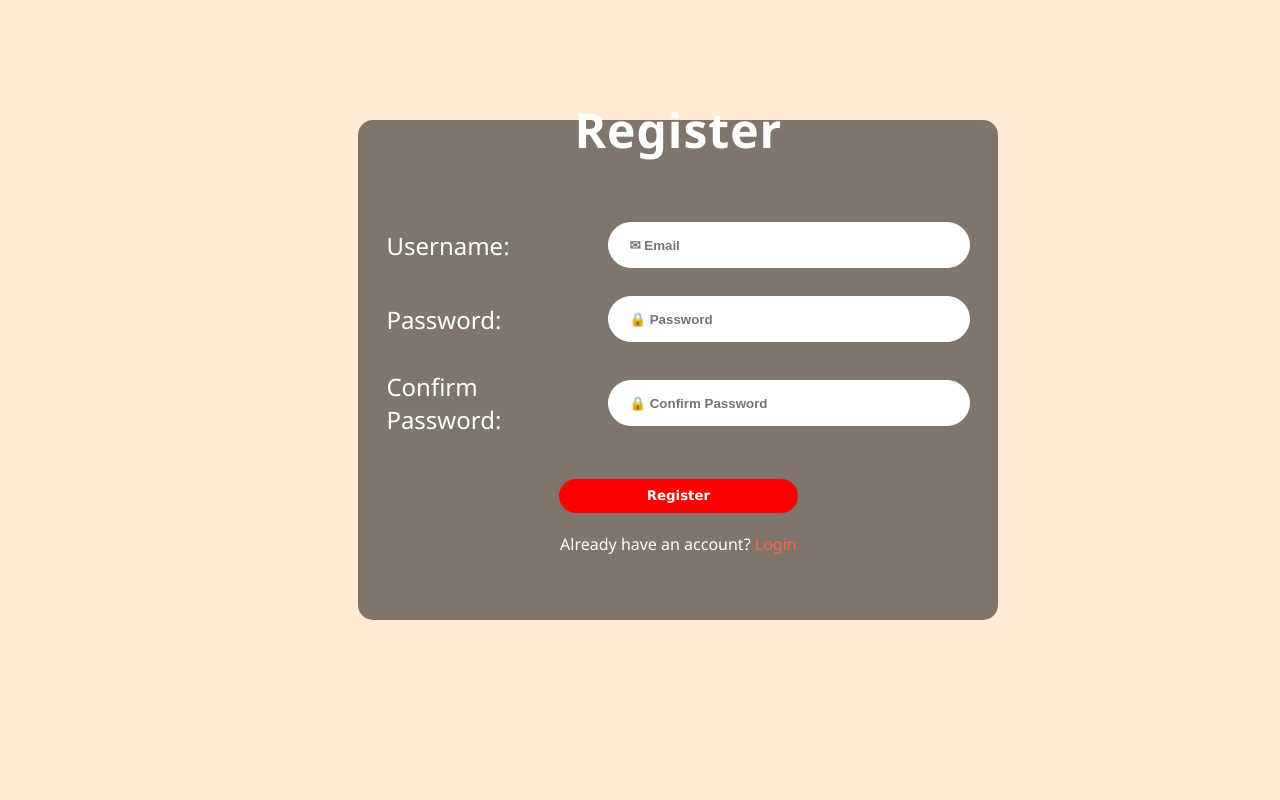
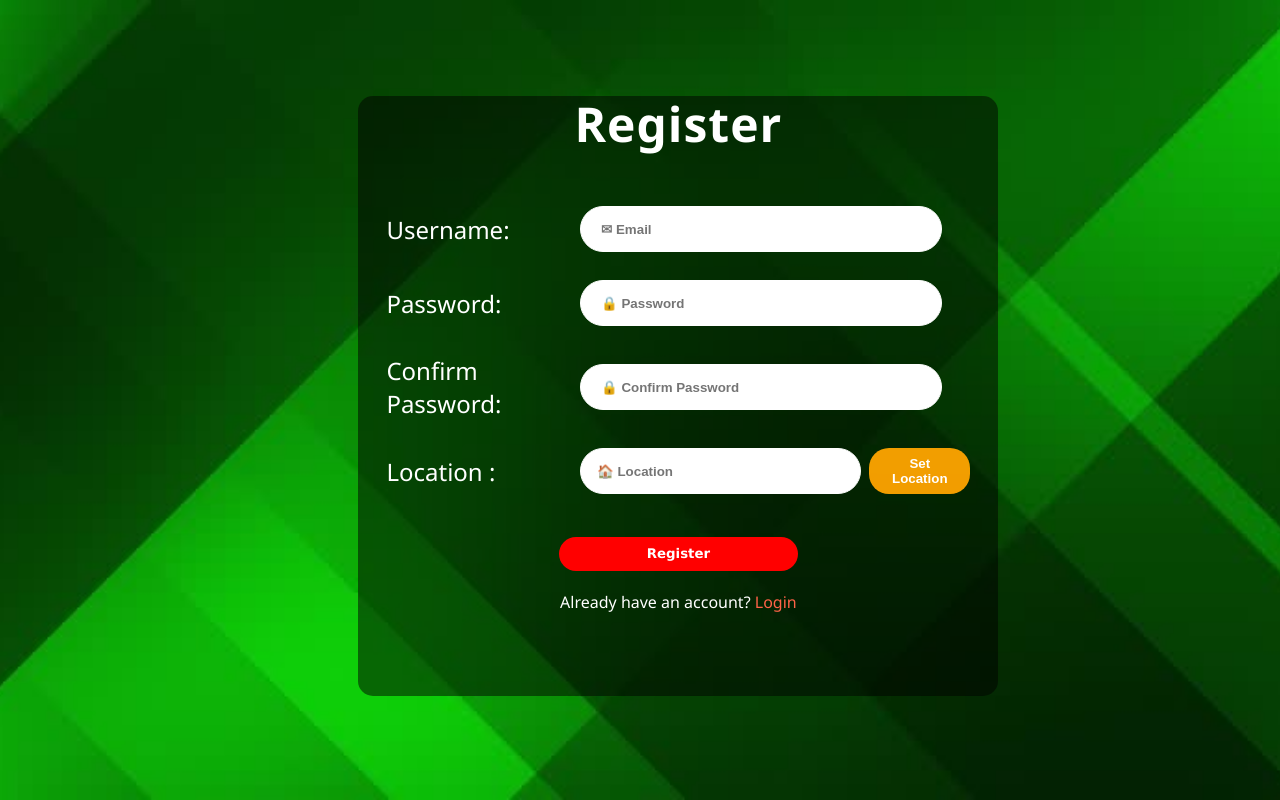
Before and after one commit to ashensilva12/SarpResQ, a React (Vite) app: page /Register in a window 1280 px wide. Built offline with nearby package versions, Linux system fonts and the light colour scheme.

Commit message:
Update Register.jsx

```diff
--- a/src/component/pages/Register.jsx
+++ b/src/component/pages/Register.jsx
@@ -1,10 +1,30 @@
-import React from 'react'
-import './Login.css'
+import React, { useState } from 'react'
+import './Register.css'
 import loginImage from '../../assets/login.jpg';
 import { Link } from 'react-router-dom';
 
 function Register() {
+    const [location, setLocation] = useState('')
+
+    const handleSetLocation = () => {
+        if (!navigator.geolocation) {
+            alert('Geolocation is not supported by your browser')
+            return
+        }
+        navigator.geolocation.getCurrentPosition(
+            (pos) => {
+                const lat = pos.coords.latitude.toFixed(6)
+                const lng = pos.coords.longitude.toFixed(6)
+                setLocation(`${lat}, ${lng}`)
+            },
+            (err) => {
+                alert('Unable to retrieve your location')
+            },
+            { enableHighAccuracy: true, timeout: 10000 }
+        )
+    }
     return (
+        <div className="auth-page">
             <div className="loginbox">
                 <div className="loginheader">
                         <h2 className='title'>Register</h2>
@@ -24,6 +44,23 @@ function Register() {
                     <td><input type="password" name="confirmPassword" placeholder="&#128274; Confirm Password" required/></td>
                 </tr>
                 <tr>
+                    <td>Location :</td>
+                    <td>
+                        <div className="location-row">
+                            <input
+                                className="location-input"
+                                type="text"
+                                name="location"
+                                placeholder="&#127968; Location"
+                                value={location}
+                                onChange={(e) => setLocation(e.target.value)}
+                                required
+                            />
+                            <button type="button" className="set-location-btn" onClick={handleSetLocation}>Set Location</button>
+                        </div>
+                    </td>
+                </tr>
+                <tr>
                     <td colSpan="2" ><button type="submit">Register</button></td>
                 </tr>
                 <tr>
@@ -32,6 +69,7 @@ function Register() {
             </table>
                 </form>
             </div>
+        </div>
   )
 }
 
```
Lines whose indentation alone changed are shown as unchanged.
